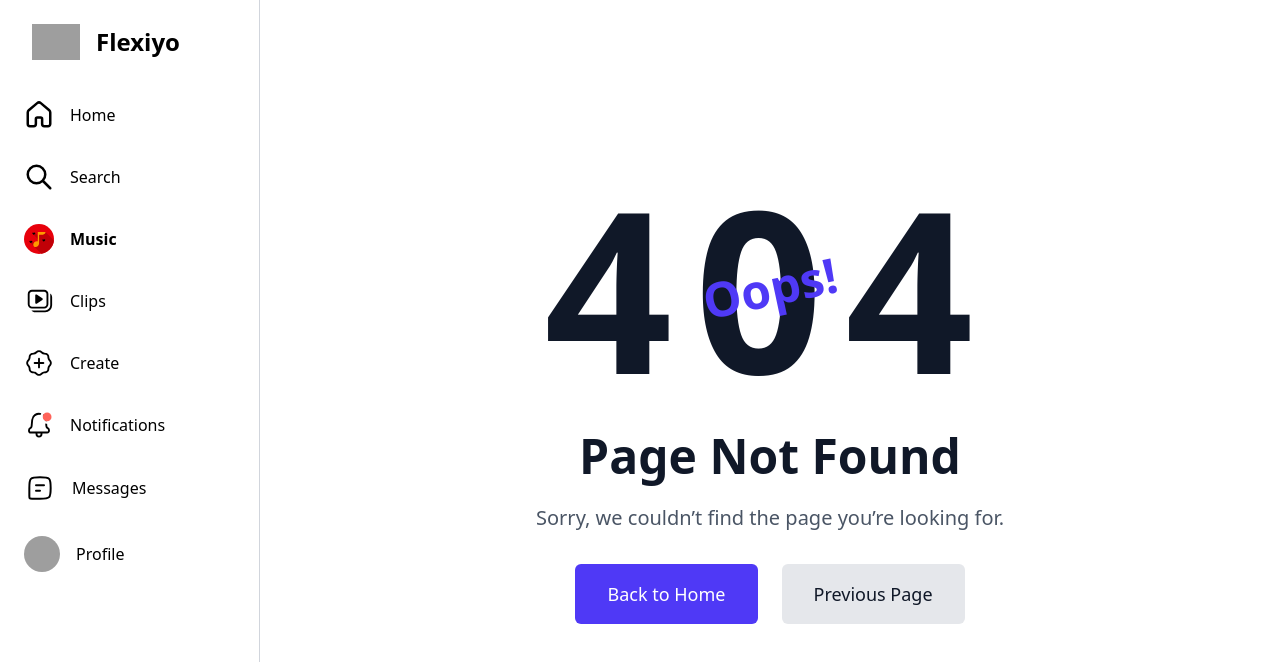
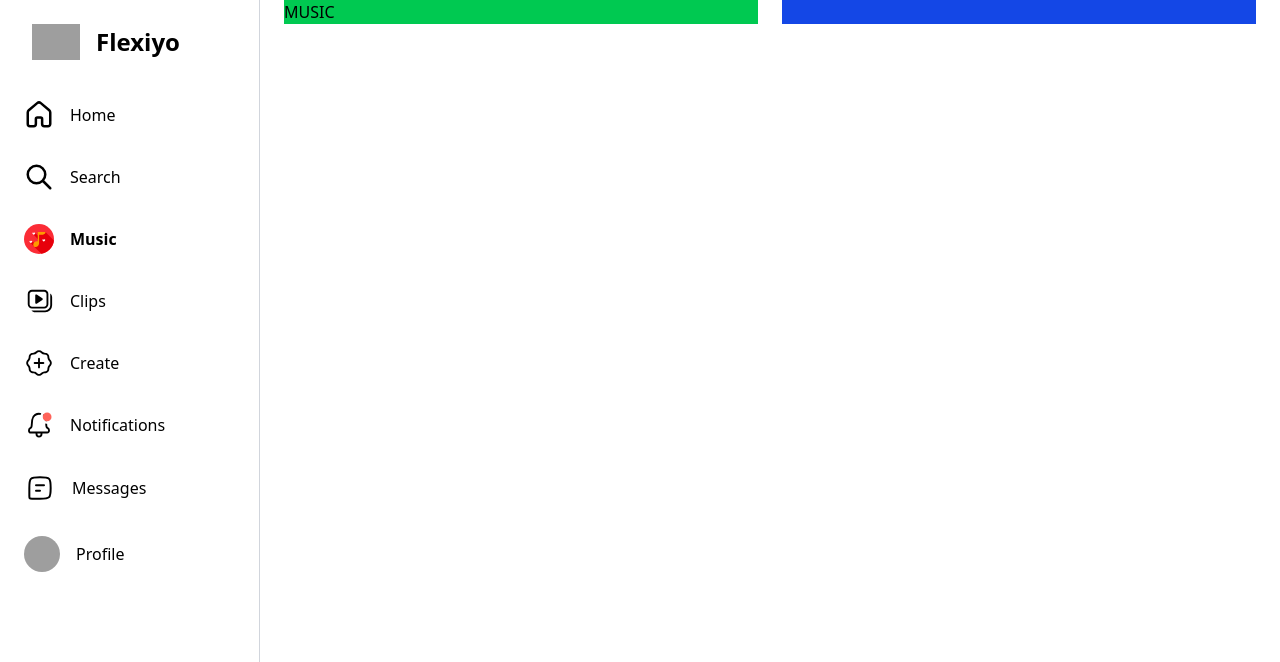
Before and after one commit to kaushal-krishna/fiyo, a React (Vite) app: page /music in a window 1280 px wide. Before the commit this address had no page. Shown: the top 662 px of the page. Built offline with nearby package versions, Linux system fonts and the light colour scheme; grey boxes are pictures that could not be loaded.

Commit message:
Add Music page and update routing with dynamic profile paths

```diff
--- a/src/App.jsx
+++ b/src/App.jsx
@@ -1,18 +1,21 @@
 import React from "react";
 import { Routes, Route } from "react-router-dom";
 import NavStack from "./layout/NavStack";
-import { Home, Explore, Profile, NotFound404 } from "./pages";
+import { Home, Search, Music, Profile, NotFound404 } from "./pages";
 
 function App() {
   return (
-    <div className="flex min-h-screen bg-body-bg dark:bg-body-bg-dark pb-16 lg:pb-0">
+    <div className="flex min-h-screen">
       <NavStack />
-      <Routes>
-        <Route path="/" element={<Home />} />
-        <Route path="/search" element={<Explore />} />
-        <Route path="/profile" element={<Profile />} />
-        <Route path="*" element={<NotFound404 />} />
-      </Routes>
+      <main className="w-full bg-body-bg dark:bg-body-bg-dark text-black dark:text-white pb-16 lg:pb-0">
+        <Routes>
+          <Route path="/" element={<Home />} />
+          <Route path="/search" element={<Search />} />
+          <Route path="/music" element={<Music />} />
+          <Route path="/u/:username" element={<Profile />} />
+          <Route path="*" element={<NotFound404 />} />
+        </Routes>
+      </main>
     </div>
   );
 }
--- a/src/components/home/Post.jsx
+++ b/src/components/home/Post.jsx
@@ -1,9 +1,10 @@
 import React, { useState } from "react";
+import { Link } from "react-router-dom";
 
 const Post = ({
   profilePic,
   username,
-  songTitle,
+  songInfo,
   postImage,
   likesCount,
   commentsCount,
@@ -26,7 +27,12 @@ const Post = ({
             <p className="text-gray-900 dark:text-gray-100 font-bold text-base">
               {username}
             </p>
-            <p className="text-gray-400 text-xs">{songTitle}</p>
+            <Link
+              to={`/music?q=${songInfo.name}`}
+              className="text-gray-400 text-xs hover:underline cursor-pointer"
+            >
+              {`${songInfo.name} • ${songInfo.artist}`}
+            </Link>
           </div>
         </div>
         <button className="cursor-pointer">
--- a/src/icons.jsx
+++ b/src/icons.jsx
@@ -49,19 +49,19 @@ const MusicIcon = ({ focused, isAudioPlaying }) => {
         r="256"
         className={
           focused
-            ? "fill-red-600 dark:fill-red-500"
-            : "fill-gray-600 dark:fill-gray-500"
+            ? "fill-red-500 dark:fill-red-600"
+            : "fill-gray-400 dark:fill-gray-500"
         }
       />
       <path
         d="M295.726,508.899c51.721-8.082,101.443-32.028,141.293-71.878 c43.525-43.525,68.093-98.826,73.719-155.648L367.011,137.645L248.53,170.667v37.838l-59.363-59.363l-7.873,7.73l-25.445,19.173 l92.679,92.679v68.012l-40.545,23.39l-69.554-69.554l-15.17,10.538l-19.796,15.245l65.998,65.998l-0.179,0.103L295.726,508.899z"
         className={
           focused
-            ? "fill-red-700 dark:fill-red-600"
-            : "fill-gray-700 dark:fill-gray-600"
+            ? "fill-red-600 dark:fill-red-700"
+            : "fill-gray-500 dark:fill-gray-600"
         }
       />
-      <g className="fill-black dark:fill-white">
+      <g className="fill-white">
         <path d="M312.889,271.082c0-6.902,5.596-12.497,12.498-12.497c6.902,0,12.498,5.596,12.498,12.497 c0-6.902,5.596-12.497,12.498-12.497c6.903,0,12.498,5.596,12.498,12.497c0,11.95-24.997,26.245-24.997,26.245 S312.889,283.707,312.889,271.082z" />
         <path d="M142.222,157.305c0-6.903,5.596-12.497,12.498-12.497s12.498,5.596,12.498,12.497 c0-6.903,5.596-12.497,12.498-12.497s12.498,5.596,12.498,12.497c0,11.95-24.997,26.245-24.997,26.245 S142.222,169.929,142.222,157.305z" />
         <path d="M92.229,299.527c0-6.903,5.596-12.497,12.498-12.497c6.903,0,12.498,5.596,12.498,12.497 c0-6.903,5.596-12.497,12.498-12.497c6.903,0,12.498,5.596,12.498,12.497c0,11.95-24.997,26.245-24.997,26.245 S92.229,312.151,92.229,299.527z" />
--- a/src/layout/items/CustomTopNav.jsx
+++ b/src/layout/items/CustomTopNav.jsx
@@ -18,8 +18,8 @@ const CustomTopNav = ({
 
   return (
     <div
-      className={`flex flex-col border-b border-gray-700 w-full sticky top-0 z-50 ${className}`}
-      style={{height: customTabsHeight }}
+      className={`flex flex-col border-b border-gray-300 dark:border-gray-800  w-full sticky top-0 z-50 ${className}`}
+      style={{ height: customTabsHeight }}
     >
       <div className="flex flex-row items-center h-[70px] w-full px-4 gap-4 bg-body-bg dark:bg-body-bg-dark">
         {prevPage && (
@@ -56,7 +56,11 @@ const CustomTopNav = ({
         {rightIcons.length > 0 && (
           <div className="flex flex-row items-center gap-8">
             {rightIcons.map((icon, index) => (
-              <button key={index} className="cursor-pointer" onClick={icon.onPress}>
+              <button
+                key={index}
+                className="cursor-pointer"
+                onClick={icon.onPress}
+              >
                 {icon.resource}
               </button>
             ))}
--- a/src/layout/items/SideNav.jsx
+++ b/src/layout/items/SideNav.jsx
@@ -42,7 +42,7 @@ const SideNav = () => {
         },
         { to: "/direct/inbox", icon: ChatIcon, label: "Messages" },
         {
-          to: "/profile",
+          to: "/u/kaushal",
           icon: ProfileIcon,
           label: "Profile",
           extraProps: {
--- /dev/null
+++ b/src/pages/Music.jsx
@@ -0,0 +1,16 @@
+import React from "react";
+
+const Music = () => {
+  return (
+    <div className="flex justify-center mx-auto w-full">
+      <div className="flex-1 flex flex-col lg:flex-row max-w-7xl w-full md:px-6 gap-6">
+        <div className="flex-1 lg:w-2/3 bg-green-500 w-full h-full">
+          MUSIC
+        </div>
+        <div className="flex-1 hidden lg:block lg:w-1/3 bg-blue-700 w-full h-full"></div>
+      </div>
+    </div>
+  );
+};
+
+export default Music;
--- a/src/pages/NotFound404.jsx
+++ b/src/pages/NotFound404.jsx
@@ -3,48 +3,45 @@ import { Link, useNavigate } from "react-router-dom";
 
 const NotFound404 = () => {
   const navigate = useNavigate();
+
   return (
-    <div className="flex items-center justify-center max-w-7xl w-full gap-6 mx-auto transition-colors duration-200">
-      <div className="flex flex-col w-full gap-8 text-center">
-        {/* 404 Illustration */}
-        <div className="relative flex justify-center">
-          <h1 className="text-7xl sm:text-9xl lg:text-[12rem] xl:text-[14rem] font-extrabold text-gray-900 dark:text-gray-100 tracking-widest">
+    <div className="min-h-screen flex items-center justify-center p-4">
+      <div className="text-center space-y-8">
+        {/* 404 Display */}
+        <div className="relative inline-block">
+          <h1 className="text-7xl md:text-9xl font-extrabold text-gray-900 dark:text-white drop-shadow-lg">
             404
           </h1>
-          <div className="absolute inset-0 flex items-center justify-center">
-            <span className="text-xl sm:text-2xl lg:text-4xl xl:text-5xl font-bold text-indigo-600 dark:text-indigo-400 transform -rotate-12">
-              Oops!
-            </span>
-          </div>
+          <span className="absolute top-1/2 left-1/2 -translate-x-1/2 -translate-y-1/2 text-2xl md:text-3xl font-bold text-indigo-600 dark:text-indigo-400 rotate-6">
+            Oops!
+          </span>
         </div>
 
-        {/* Error Message */}
-        <div className="space-y-4 lg:space-y-6 px-4 sm:px-0">
-          <h2 className="text-2xl sm:text-3xl lg:text-4xl xl:text-5xl font-bold text-gray-900 dark:text-white">
+        {/* Message */}
+        <div className="space-y-3">
+          <h2 className="text-2xl md:text-3xl font-semibold text-gray-900 dark:text-white">
             Page Not Found
           </h2>
-          <p className="text-gray-600 dark:text-gray-400 text-sm sm:text-base lg:text-lg xl:text-xl mx-auto sm:max-w-2xl lg:max-w-4xl">
+          <p className="text-gray-600 dark:text-gray-400 text-base md:text-lg max-w-sm mx-auto">
             Sorry, we couldn’t find the page you’re looking for.
           </p>
         </div>
 
-        {/* Actions */}
-        <div className="space-y-4 sm:space-y-0 sm:space-x-4 lg:space-x-6 flex flex-col sm:flex-row justify-center px-4 sm:px-0">
+        {/* Buttons */}
+        <div className="flex flex-col sm:flex-row gap-4 justify-center">
           <Link
             to="/"
-            className="w-full sm:w-auto max-w-xs sm:max-w-none px-4 sm:px-6 lg:px-8 py-2 sm:py-3 lg:py-4 bg-indigo-600 dark:bg-indigo-500
-            text-white font-medium rounded-md hover:bg-indigo-700 dark:hover:bg-indigo-600
-            focus:outline-none focus:ring-2 focus:ring-offset-2 focus:ring-indigo-500
-            dark:focus:ring-offset-gray-900 transition duration-150 ease-in-out text-sm sm:text-base lg:text-lg cursor-pointer"
+            className="px-6 py-3 bg-indigo-600 text-white font-medium rounded-lg shadow-md
+            hover:bg-indigo-700 dark:bg-indigo-500 dark:hover:bg-indigo-600 transition-all
+            duration-200 text-base md:text-lg"
           >
             Back to Home
           </Link>
           <button
             onClick={() => navigate(-1)}
-            className="w-full sm:w-auto max-w-xs sm:max-w-none px-4 sm:px-6 lg:px-8 py-2 sm:py-3 lg:py-4 bg-gray-200 dark:bg-gray-700
-            text-gray-900 dark:text-gray-100 font-medium rounded-md hover:bg-gray-300
-            dark:hover:bg-gray-600 focus:outline-none focus:ring-2 focus:ring-offset-2
-            focus:ring-gray-500 dark:focus:ring-offset-gray-900 transition duration-150 ease-in-out text-sm sm:text-base lg:text-lg cursor-pointer"
+            className="px-6 py-3 bg-gray-200 text-gray-900 font-medium rounded-lg shadow-md
+            hover:bg-gray-300 dark:bg-gray-700 dark:text-white dark:hover:bg-gray-600
+            transition-all duration-200 text-base md:text-lg"
           >
             Previous Page
           </button>
--- a/src/pages/Profile.jsx
+++ b/src/pages/Profile.jsx
@@ -1,9 +1,20 @@
-import React from 'react'
+import React from "react";
+import Suggestions from "../components/app/Suggestions";
 
 const Profile = () => {
   return (
-    <div className="text-black dark:text-white">Profile</div>
-  )
-}
+    <div className="flex justify-center mx-auto w-full">
+      <div className="flex-1 flex flex-col lg:flex-row max-w-7xl w-full md:px-6 gap-6">
+        <div className="flex-1 lg:w-2/3">
+          <h1 className="text-2xl font-bold mb-4">Profile</h1>
+          <p>This is the profile page.</p>
+        </div>
+        <div className="flex-1 hidden lg:block lg:w-1/3">
+          <Suggestions />
+        </div>
+      </div>
+    </div>
+  );
+};
 
-export default Profile
+export default Profile;
--- a/src/pages/Search.jsx
+++ b/src/pages/Search.jsx
@@ -90,7 +90,7 @@ const Search = () => {
 
   return (
     <div className="flex justify-center mx-auto w-full">
-      <div className="flex-1 flex flex-col lg:flex-row max-w-7xl mx-6 w-full gap-6">
+      <div className="flex-1 flex flex-col lg:flex-row max-w-7xl px-6 w-full gap-6">
         <div className="flex-1 py-6 lg:w-2/3">
           <form onSubmit={handleSearch} className="mb-6">
             <div className="relative">
--- a/src/pages/index.js
+++ b/src/pages/index.js
@@ -1,5 +1,6 @@
 // src/screens/index.js
 export { default as Home } from './Home';
-export { default as Explore } from './Search';
+export { default as Search } from './Search';
+export { default as Music } from './Music';
 export { default as Profile } from './Profile';
 export { default as NotFound404 } from './NotFound404';
```
Also changed, not shown: src/pages/Home.jsx (+8 -8 lines).
